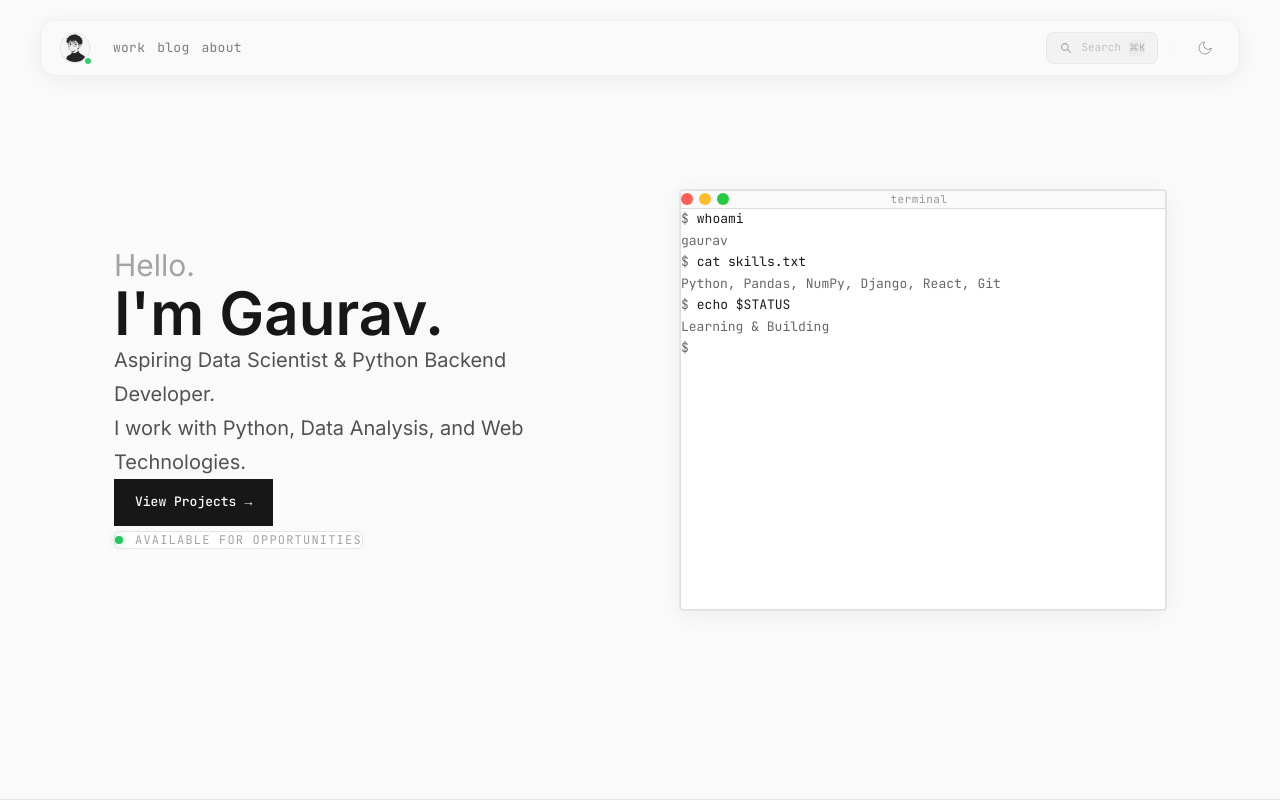
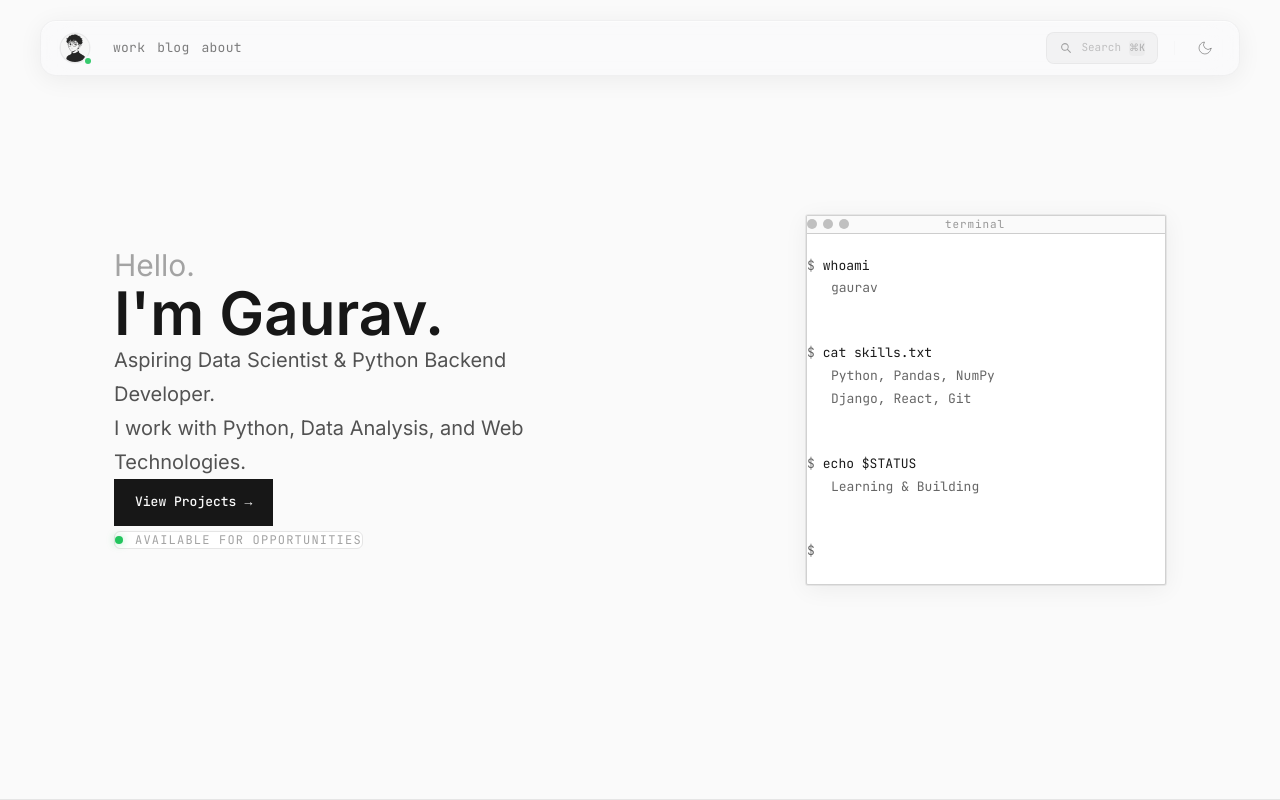
Before and after one commit to gohil-gaurav/Porfolio, a React (Vite) app: page / in a window 1280 px wide. Shown: the top 800 px of the page. Built offline with nearby package versions, Linux system fonts and the light colour scheme.

Commit message:
Change and upadte the hero section

```diff
--- a/src/components/Hero.jsx
+++ b/src/components/Hero.jsx
@@ -17,7 +17,7 @@ const Hero = () => {
     bg: isDark ? '#000000' : '#ffffff',
     headerBg: isDark ? '#0a0a0a' : '#fafafa',
     // Dark: subtle border | Light: thin gray outline
-    border: isDark ? 'rgba(255, 255, 255, 0.08)' : 'rgba(0, 0, 0, 0.12)',
+    border: isDark ? 'rgba(255, 255, 255, 0.1)' : 'rgba(0, 0, 0, 0.18)',
     // Soft off-white in dark, dark gray in light
     text: isDark ? '#e5e5e5' : '#1a1a1a',
     // Muted colors for secondary text
@@ -32,10 +32,10 @@ const Hero = () => {
     shadow: isDark
       ? '0 4px 20px rgba(0, 0, 0, 0.4), 0 0 0 1px rgba(255, 255, 255, 0.05)'
       : '0 4px 24px rgba(0, 0, 0, 0.06), 0 0 0 1px rgba(0, 0, 0, 0.06)',
-    // Window controls: muted in dark, colored in light
+    // Window controls: muted gray in both modes (like reference)
     controls: isDark
-      ? { close: '#3a3a3a', minimize: '#3a3a3a', maximize: '#3a3a3a' }
-      : { close: '#ff5f57', minimize: '#febc2e', maximize: '#28c840' }
+      ? { close: '#4a4a4a', minimize: '#4a4a4a', maximize: '#4a4a4a' }
+      : { close: '#c0c0c0', minimize: '#c0c0c0', maximize: '#c0c0c0' }
   };
 
   const monoFont = "'JetBrains Mono', 'SF Mono', 'Fira Code', 'Consolas', monospace";
@@ -73,9 +73,9 @@ const Hero = () => {
   // Terminal lines data - clean commands
   const terminalLines = [
     { command: 'whoami', output: 'gaurav' },
-    { command: 'cat skills.txt', output: 'Python, Pandas, NumPy, Django, React, Git' },
+    { command: 'cat skills.txt', output: ['Python, Pandas, NumPy', 'Django, React, Git'] },
     { command: 'echo $STATUS', output: 'Learning & Building' },
-    { command: '', output: null, cursor: true }
+    { command: '', cursor: true }
   ];
 
   return (
@@ -173,61 +173,62 @@ const Hero = () => {
             animate="visible"
           >
             <div
-              className="w-full max-w-md lg:max-w-lg transition-all duration-300"
+              className="transition-all duration-300 flex flex-col"
               style={{
                 background: terminal.bg,
                 border: `1px solid ${terminal.border}`,
-                borderRadius: '3px',
+                borderRadius: '2px',
                 boxShadow: terminal.shadow,
                 overflow: 'hidden',
-                minHeight: '420px'
+                width: '360px',
+                height: '370px'
               }}
             >
               {/* Terminal Header - thin, minimal */}
               <div
-                className="flex items-center px-4 py-2.5"
+                className="flex items-center px-4 py-5"
                 style={{
                   background: terminal.headerBg,
                   borderBottom: `1px solid ${terminal.border}`
                 }}
               >
-                {/* Window controls - small dots */}
+                {/* Window controls - small gray dots */}
                 <div className="flex items-center gap-1.5">
                   <span
-                    className="w-3 h-3 rounded-full transition-colors duration-300"
+                    className="w-2.5 h-2.5 rounded-full"
                     style={{ background: terminal.controls.close }}
                   />
                   <span
-                    className="w-3 h-3 rounded-full transition-colors duration-300"
+                    className="w-2.5 h-2.5 rounded-full"
                     style={{ background: terminal.controls.minimize }}
                   />
                   <span
-                    className="w-3 h-3 rounded-full transition-colors duration-300"
+                    className="w-2.5 h-2.5 rounded-full"
                     style={{ background: terminal.controls.maximize }}
                   />
                 </div>
                 {/* Terminal title - centered */}
                 <span
-                  className="flex-1 text-center text-[11px] tracking-wide"
+                  className="flex-1 text-center text-[11px]"
                   style={{
                     color: terminal.muted,
                     fontFamily: monoFont,
-                    letterSpacing: '0.05em'
+                    letterSpacing: '0.08em'
                   }}
                 >
                   terminal
                 </span>
-                <div className="w-14" /> {/* Spacer for balance */}
+                <div className="w-16" /> {/* Spacer for balance */}
               </div>
 
               {/* Terminal Body */}
               <div
-                className="px-6 py-6"
+                className="px-8 py-6 flex-1 flex flex-col"
                 style={{ fontFamily: monoFont }}
               >
-                <div className="space-y-5">
+                <div className="flex-1 flex flex-col justify-around">
                   {terminalLines.map((line, index) => (
-                    <div key={index} className="space-y-1.5">
+                    <div key={index}>
                       {/* Command line */}
                       <div
                         className="flex items-center gap-2"
@@ -240,32 +241,33 @@ const Hero = () => {
                         <span style={{ color: terminal.command }}>{line.command}</span>
                         {line.cursor && (
                           <span
-                            className="w-2 h-4 inline-block ml-0.5"
                             style={{
-                              background: isDark ? '#4ade80' : '#666666',
+                              color: terminal.command,
                               animation: 'blink 1s step-end infinite'
                             }}
-                          />
+                          >_</span>
                         )}
                       </div>
-                      {/* Output - dimmer than command */}
+                      {/* Output - dimmer than command, indented */}
                       {line.output && (
                         <div
-                          className="pl-5"
+                          className="mt-2"
                           style={{
                             color: terminal.output,
                             fontSize: '13px',
-                            lineHeight: '1.7'
+                            lineHeight: '1.8',
+                            marginLeft: '24px'
                           }}
                         >
-                          {line.output}
+                          {Array.isArray(line.output)
+                            ? line.output.map((text, i) => <div key={i}>{text}</div>)
+                            : line.output
+                          }
                         </div>
                       )}
                     </div>
                   ))}
                 </div>
-                {/* Bottom spacing */}
-                <div className="h-12" />
               </div>
             </div>
           </motion.div>
```
